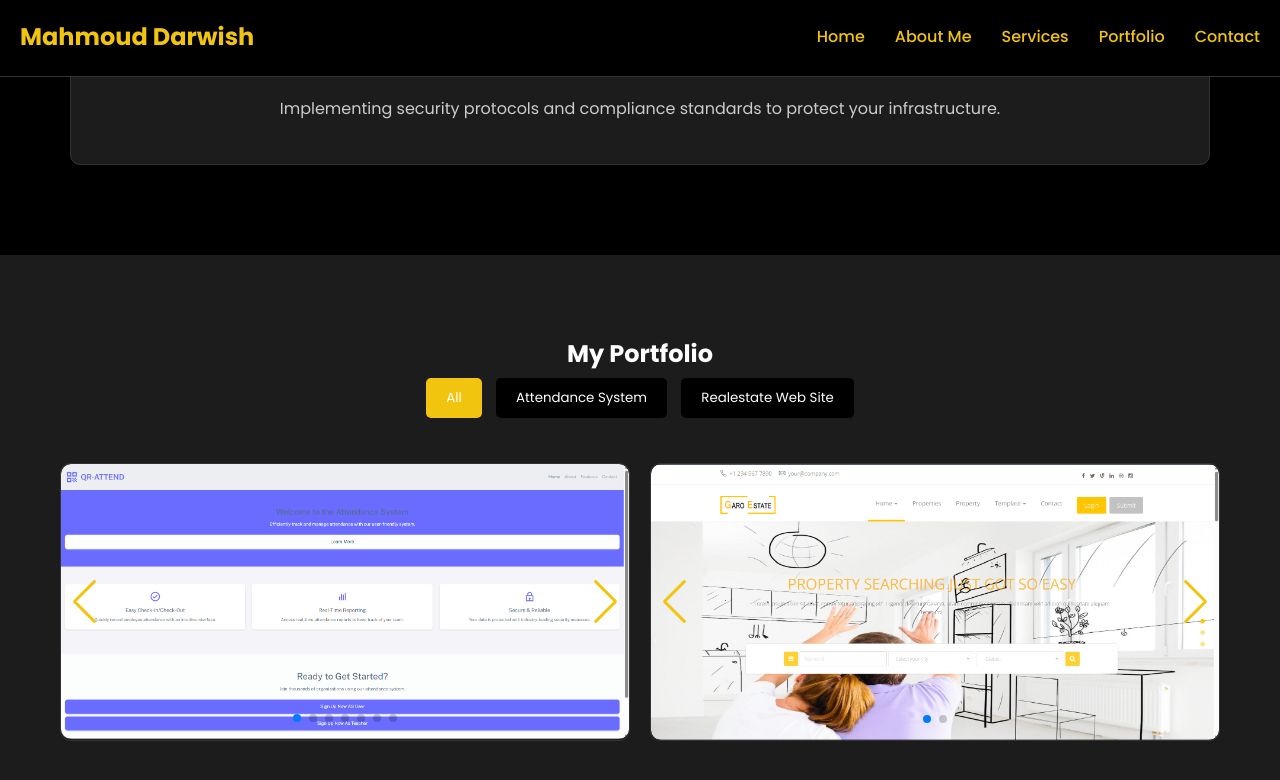
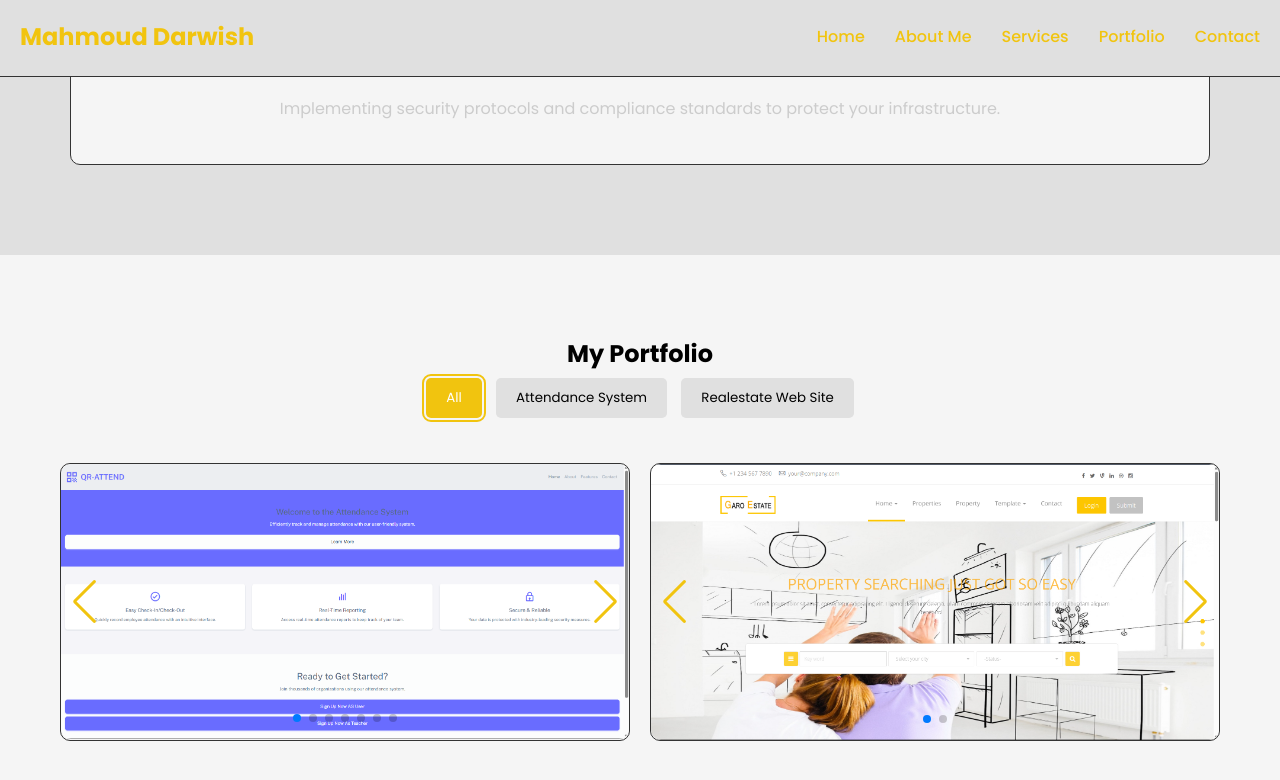
Before and after one commit to MahmoudDedu/Portfolio, a plain HTML site: page index.html in a window 1280 px wide. Both pictures are taken after a click on the button "All". Shown: the part 2538-3318 px from the top of the page. Drawn offline with nearby package versions, Linux system fonts and the light colour scheme.

Commit message:
update css

```diff
--- a/css/style.css
+++ b/css/style.css
@@ -28,6 +28,15 @@ body {
   --spacing-sm: 10px;
   --spacing-md: 20px;
   --spacing-lg: 40px;
+}
+
+@media (prefers-color-scheme: light) {
+  :root {
+    --background-color: #ffffff;
+    --text-color: #000000;
+    --bg-light: #f5f5f5;
+    --bg-dark: #e0e0e0;
+  }
 }
 
 /* Layout & Containers */
@@ -140,6 +149,8 @@ main {
   -webkit-background-clip: text;
   background-clip: text;
   -webkit-text-fill-color: transparent;
+  /* Add fallback */
+  color: var(--primary-color);
   opacity: 0;
   animation: fadeInUp 0.5s ease forwards 0.2s;
 }
@@ -291,8 +302,9 @@ main {
   gap: 30px;
 }
 
+/* Reduce paint operations by using transform instead of all */
 .service-box {
-  background-color: var(--bg-light);
+background-color: var(--bg-light);
   flex: 1 1 280px;
   margin: 10px;
   padding: 40px 30px;
@@ -301,6 +313,8 @@ main {
   position: relative;
   overflow: hidden;
   transition: transform 0.3s ease, box-shadow 0.3s ease;
+  /* Instead of */
+  /* transition: all 0.3s ease; */
 }
 
 .service-box::before {
@@ -345,6 +359,12 @@ main {
 .service-box:hover .service-icon {
   transform: scale(1.1);
   transition: transform 0.3s ease;
+}
+
+@container (min-width: 400px) {
+  .service-box {
+    padding: 40px;
+  }
 }
 
 /* Portfolio Section */
@@ -763,7 +783,7 @@ footer p {
   .hero-image-container {
     height: 50vh;
     min-height: 400px;
-    clip-path: none;
+    /* clip-path: none; */
   }
 
   .hero-text {
@@ -843,3 +863,23 @@ footer p {
     max-width: 300px;
   }
 }
+
+/* Combine similar button styles */
+.portfolio-filters button,
+.contact-form button {
+  background-color: var(--bg-dark);
+  color: var(--text-color);
+  border: none;
+  padding: 10px 20px;
+  border-radius: 5px;
+  cursor: pointer;
+  transition: background var(--transition);
+}
+
+/* Add focus states for better accessibility */
+nav ul li a:focus,
+.portfolio-filters button:focus,
+.contact-form button:focus {
+  outline: 2px solid var(--primary-color);
+  outline-offset: 2px;
+}
--- a/index.html
+++ b/index.html
@@ -11,10 +11,7 @@
   <meta name="keywords" content="Backend Developer, Software Engineer, API Development, Database Solutions, Cloud Integration, Mahmoud Darwish">
   <meta property="og:title" content="Mahmoud Darwish | Backend Developer & Software Engineer">
   <meta property="og:description" content="Experienced Backend Developer specializing in API development, database solutions, and cloud integration.">
-  <meta property="og:image" content="images/og-image.jpg">
   <meta property="og:type" content="website">
-  <meta property="og:url" content="https://yourdomain.com">
-
   <!-- Google Fonts -->
   <link href="https://fonts.googleapis.com/css2?family=Poppins:wght@300;400;500;600;700&display=swap" rel="stylesheet">
 
@@ -26,8 +23,8 @@
 
   <!-- Lightbox CSS -->
   <link rel="stylesheet" href="https://cdnjs.cloudflare.com/ajax/libs/lightbox2/2.11.3/css/lightbox.min.css">
-<!-- Swiper CSS -->
-<link rel="stylesheet" href="https://cdn.jsdelivr.net/npm/swiper@11/swiper-bundle.min.css">
+  <!-- Swiper CSS -->
+  <link rel="stylesheet" href="https://cdn.jsdelivr.net/npm/swiper@11/swiper-bundle.min.css">
 
   <!-- Internal CSS -->
   <link rel="stylesheet" href="css/style.css">
@@ -37,7 +34,7 @@
   <header role="banner">
     <h1 class="logo">
       <span>Mahmoud Darwish</span>
-  </h1>
+    </h1>
     <nav role="navigation" aria-label="Main Navigation">
       <ul>
         <li><a href="#home">Home</a></li>
@@ -71,7 +68,6 @@
               </a>
               <a href="https://github.com/MahmoudDedu" aria-label="GitHub"><i class="fab fa-github"></i></a>
               <a href="mailto:https://mahmouddarwishedu@gmail.com" class="hero-email" aria-label="Email"><i class="fas fa-envelope"></i></a>
-
             </div>
           </div>
           <div class="hero-image-container">
@@ -90,22 +86,20 @@
         <div class="about-text">
           <h2>About Me</h2>
           <p>
-
             "As a dedicated backend developer,
             I am passionate about building robust, scalable applications.
             I specialize in server-side logic, database management,
             and API development to ensure seamless and efficient system performance.
-            My goal is to write clean, maintainable code that optimizes functionality andenhances user experience."
+            My goal is to write clean, maintainable code that optimizes functionality and enhances user experience."
           </p>
           <ul>
             <li><strong>Skills:</strong> Backend Development, API Design, Database Management, Server-Side Logic</li>
-            <li><strong>Experience:</strong>1 year of experience in backend development</li>
+            <li><strong>Experience:</strong> 1 year of experience in backend development</li>
             <li><strong>Education:</strong> Bachelor's in Computer Science</li>
           </ul>
         </div>
       </div>
     </section>
-
 
     <!-- Services Section -->
     <section id="services" data-aos="fade-up">
--- a/js/script.js
+++ b/js/script.js
@@ -72,9 +72,7 @@ document.addEventListener('DOMContentLoaded', () => {
     window.scrollTo({ top: 0, behavior: "smooth" });
   });
 
-});
-
-document.addEventListener("DOMContentLoaded", function () {
+  // Initialize Swiper instances
   new Swiper(".attendance-slider", {
     loop: true,
     navigation: {
```
